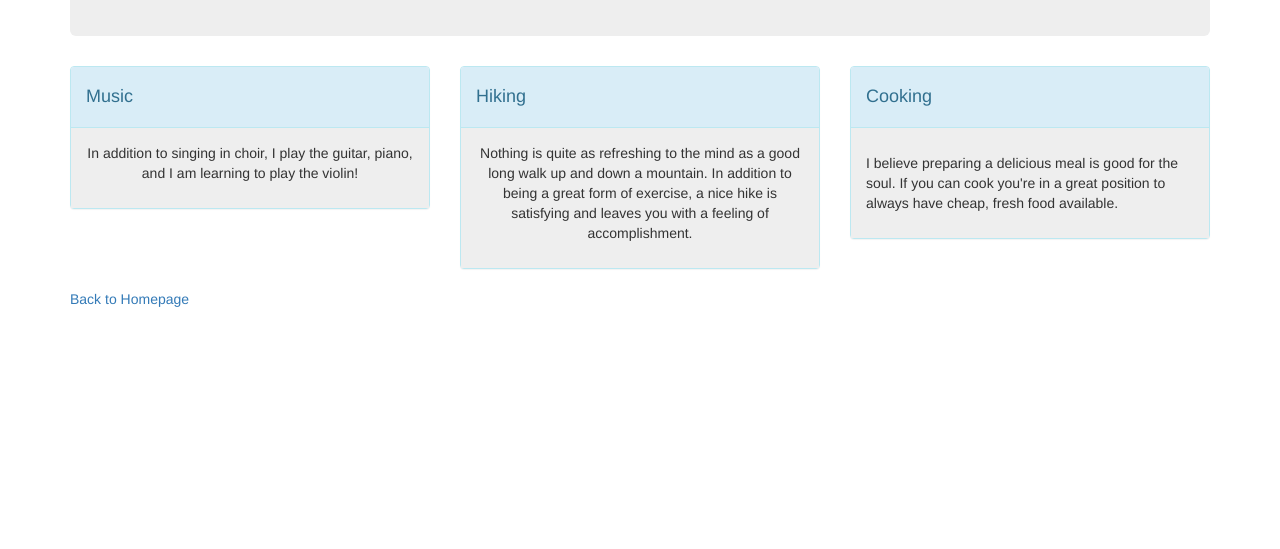
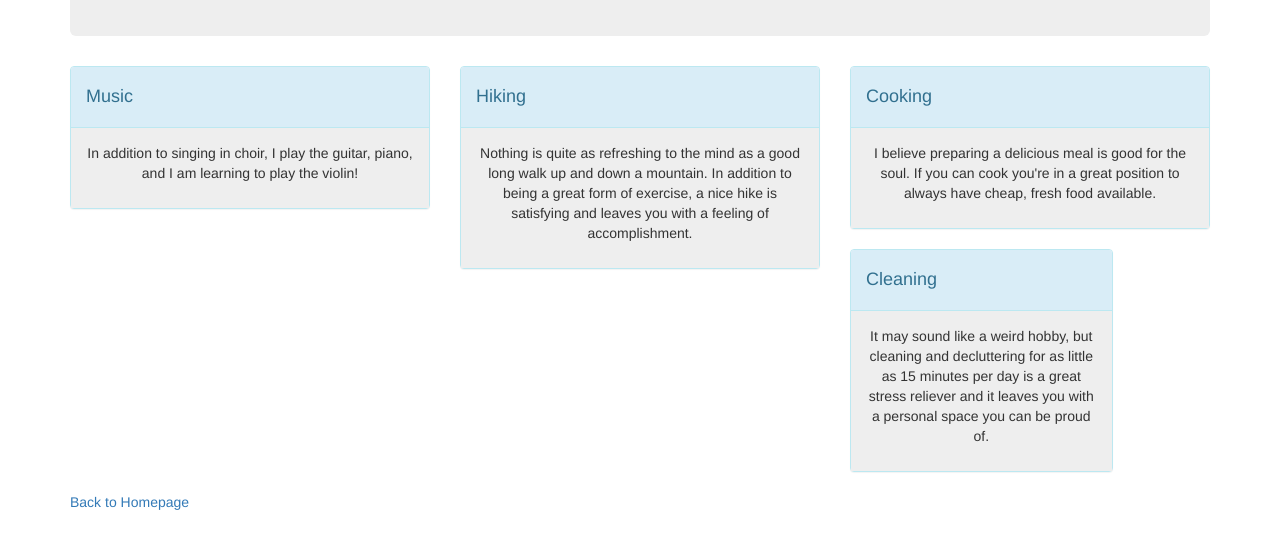
Before and after one commit to dsarbora/my-portfolio, a plain HTML site: page hobbies.html in a window 1280 px wide. Shown: the part 159-708 px from the top of the page. Drawn offline with Linux system fonts and the light colour scheme.

Commit message:
fix syntax error, add email link to README.md, uncomment section of hobbies.html

```diff
--- a/hobbies.html
+++ b/hobbies.html
@@ -40,11 +40,11 @@
               <h4>Cooking</h4>
             </div>
             <div class="panel-body">
-            </p class="center">I believe preparing a delicious meal is good for the soul. If you can cook you're in a great position to always have cheap, fresh food available.</p>
+            <p class="center">I believe preparing a delicious meal is good for the soul. If you can cook you're in a great position to always have cheap, fresh food available.</p>
             </div>
           </div>
         </div>
-      <!--  <div class="col-md-3">
+        <div class="col-md-3">
           <div class="panel panel-info">
             <div class="panel-heading">
               <h4>Cleaning</h4>
@@ -53,7 +53,7 @@
               <p class="center">It may sound like a weird hobby, but cleaning and decluttering for as little as 15 minutes per day is a great stress reliever and it leaves you with a personal space you can be proud of.</p>
             </div>
           </div>
-        </div> -->
+        </div>
       </div>
       <a class="home-link" href="index.html"><p>Back to Homepage</p></a>
     </div>
```
Also changed, not shown: background.html (+0 -1 lines), 1 other file.
